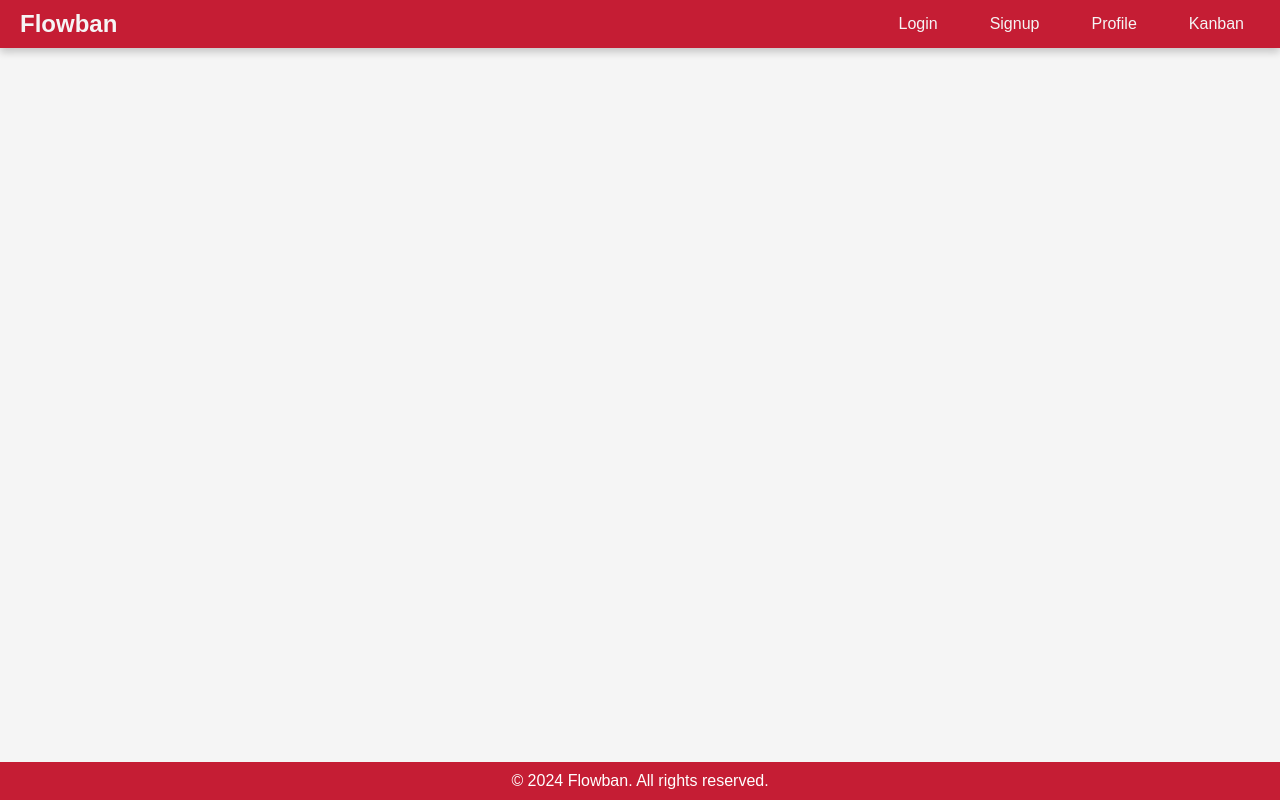
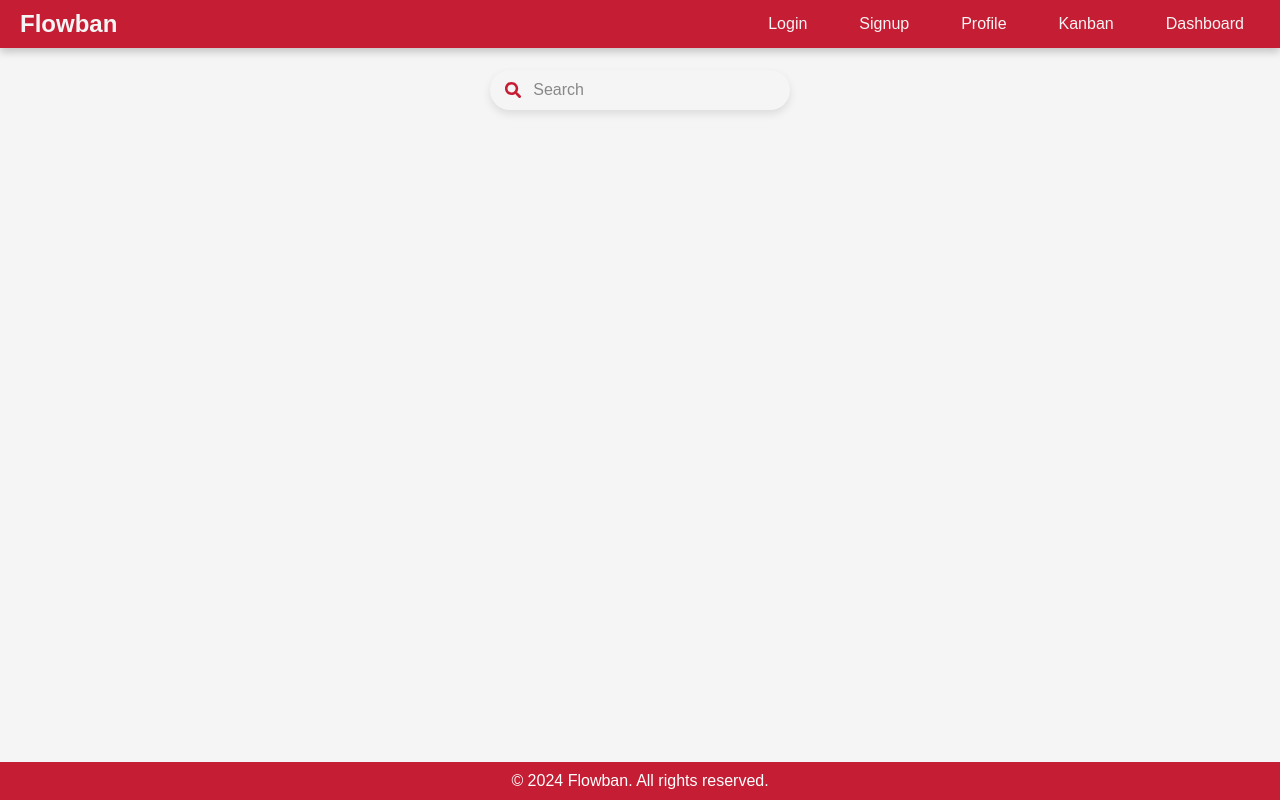
Before and after one commit to vincent-wat/flowban, a React (Create React App) app in the folder frontend/: page /dashboard in a window 1280 px wide. Built offline with nearby package versions, Linux system fonts and the light colour scheme.

Commit message:
Search Bar

```diff
--- a/frontend/src/App.js
+++ b/frontend/src/App.js
@@ -7,6 +7,7 @@ import KanbanBoard from "./Components/Kanban/KanbanBoard";
 import Layout from "./Components/General/Layout";
 import SignUpPage from "./Components/User/Sign_Up/SignUpPage";
 import Settings from "./Components/User/Profile/Settings";
+import Dashboard from "./Components/Kanban/Dashboard";
 /* import Navbar from './Components/General/NavbarAlt'; */
 
 function App() {
@@ -18,6 +19,7 @@ function App() {
         <Route path="/login" element={<LoginPage />} />
         <Route path="/kanban" element={<KanbanBoard />} />
         <Route path="/signup" element={<SignUpPage />} />
+        <Route path="/dashboard" element = {<Dashboard />} />
         <Route path="/profile/settings" element={<Settings />} />
       </Routes>
     </Layout>
--- a/frontend/src/Components/General/Layout.js
+++ b/frontend/src/Components/General/Layout.js
@@ -14,6 +14,7 @@ function Layout({ children }) {
          <CustomLink to="/signup">Signup</CustomLink>
          <CustomLink to="/profile">Profile</CustomLink>
          <CustomLink to="/kanban">Kanban</CustomLink>
+         <CustomLink to="/dashboard">Dashboard</CustomLink>
         </ul>
     </nav>{/* Replace with your actual navbar component or links */}
       </header>
--- /dev/null
+++ b/frontend/src/Components/Kanban/Dashboard.css
@@ -0,0 +1,38 @@
+.input-wrapper {
+    display: flex;
+    align-items: center;
+    background-color: #f5f5f5;
+    border-radius: 25px;
+    padding: 10px 15px;
+    box-shadow: 0px 4px 8px rgba(0, 0, 0, 0.1);
+    width: 300px;
+
+    position: absolute;
+    top: 70px;
+    left: 50%;
+    transform: translateX(-50%);
+    z-index: 1000;
+}
+
+#search-icon {
+    color: #C51D34;
+    font-size: 18px;
+    margin-right: 10px;
+}
+
+input {
+    border: none;
+    outline: none;
+    font-size: 16px;
+    background: transparent;
+    width: 100%;
+    color: #333;
+}
+
+input::placeholder {
+    color: #888;
+}
+
+.input-wrapper:hover {
+    box-shadow: 0px 6px 12px rgba(0, 0, 0, 0.15);
+}
--- /dev/null
+++ b/frontend/src/Components/Kanban/Dashboard.jsx
@@ -0,0 +1,14 @@
+import "./Dashboard.css";
+import React from 'react'
+import { FaSearch } from "react-icons/fa";
+
+export const Dashboard = () => {
+  return (
+    <div className="input-wrapper">
+        <FaSearch id="search-icon"/>
+        <input placeholder="Search"/>
+    </div>
+  )
+}
+
+export default Dashboard;
```
